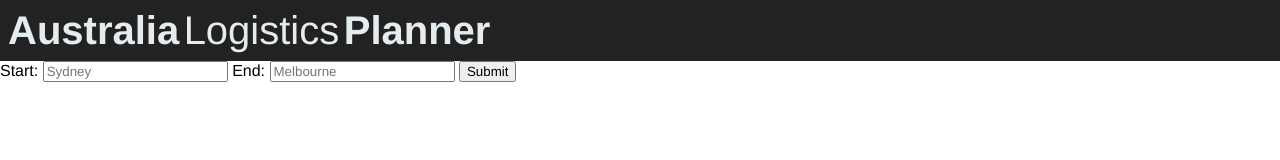
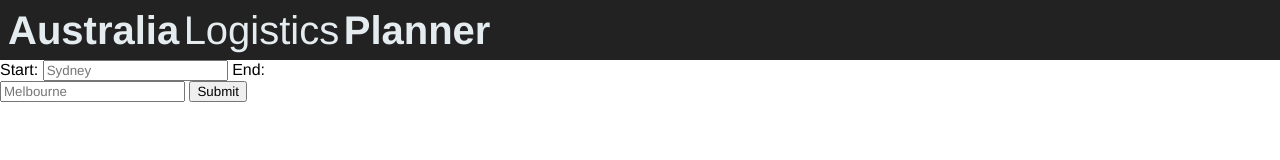
Before and after one commit to ctrl-alt-elit3/A, a plain HTML site: page index.html in a window 1280 px wide. Drawn offline with Linux system fonts and the light colour scheme; some packages are replaced by stand-ins of ours; no server answers.

Commit message:
Added grid stuff

```diff
--- a/index.html
+++ b/index.html
@@ -5,22 +5,26 @@
     <link rel="stylesheet" href="./style.css">
   </head>
   <body>
-    <div id="header">
-      <p class="header-name"><b>Australia</b></p>
-      <p class="header-name">Logistics</p>
-      <p class="header-name"><b>Planner</b></p>
-    </div>
-    <!-- Form to input starting location and ending location -->
-    <div>
-      <form id="form">
+
+    <div class="container">
+      <div class="ui">
+        <form id="form">
         <label for="start">Start: </label>
         <input type="text" id="start" name="start" placeholder="Sydney">
         <label for="end">End: </label>
         <input type="text" id="end" name="end" placeholder="Melbourne">
         <input type="submit" value="Submit">
-      </form>
+      </div>
+      <div class="map">
+        <div id="map"></div>
+      </div>
+      <div class="header" id="header">
+        <p class="header-name"><b>Australia</b></p>
+        <p class="header-name">Logistics</p>
+        <p class="header-name"><b>Planner</b></p>
+      </div>
     </div>
-    <div id="map"></div>
+
   </body>
   <script type="text/javascript" src="./main.js"></script>
 </html>
--- a/main.js
+++ b/main.js
@@ -3,8 +3,8 @@
 
 	ctx.initMap = function initMap() {
 		map = new google.maps.Map(document.getElementById('map'), {
-		center: {lat: -25, lng: 135 },
-		zoom: 4,
+		center: {lat: -15, lng: 135 },
+		zoom: 4.6,
 		mapTypeId: "roadmap",
 		styles: [
 			{
@@ -17,12 +17,12 @@
 		disableDefaultUI: true,
 		restriction: {
             latLngBounds: {
-			    north: -5,
-			    south: -49,
+			    north: -10,
+			    south: -45,
 			    west: 107,
 			    east: 159
 			},
-            strictBounds: false
+            strictBounds: true
         }
 		});
 		fetch("./data/seaports.json").then(function(response) {
--- a/style.css
+++ b/style.css
@@ -1,15 +1,15 @@
 * {
     font-family: Varela Round, Helvetica;
 }
-
 body {
     margin: 0;
     overflow-x: hidden;
+    overflow-y: hidden;
 }
 
 #map {
-    height: 600px;
-    width: 600px;
+    height: 92.5vh;
+    width: 100%;
 }
 
 #header {
@@ -23,3 +23,18 @@ body {
     margin: 0;
     font-size: 5vh;
 }
+
+.container {
+    display: grid;
+  grid-template-columns: 25% 75%;
+  grid-template-rows: 7.5% 92.5%;
+  gap: 0px 0px;
+  grid-auto-flow: row;
+  grid-template-areas:
+    "header header"
+    "ui map";
+}
+
+.ui { grid-area: ui; }
+.map { grid-area: map; }
+.header { grid-area: header; }
```
